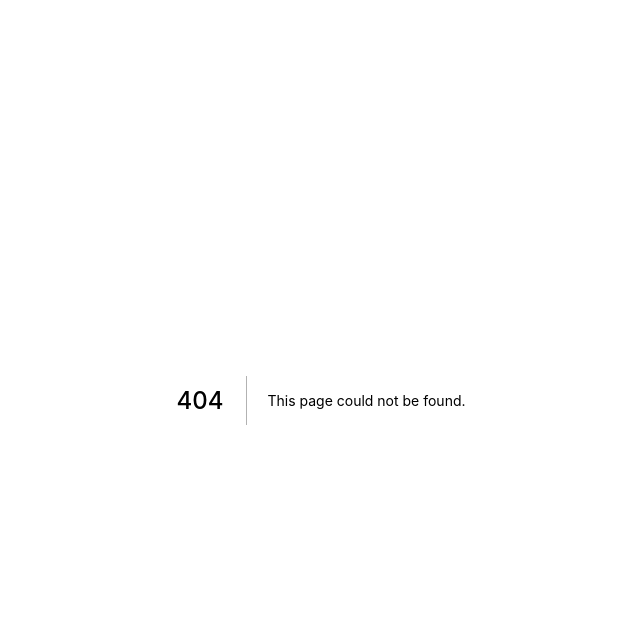
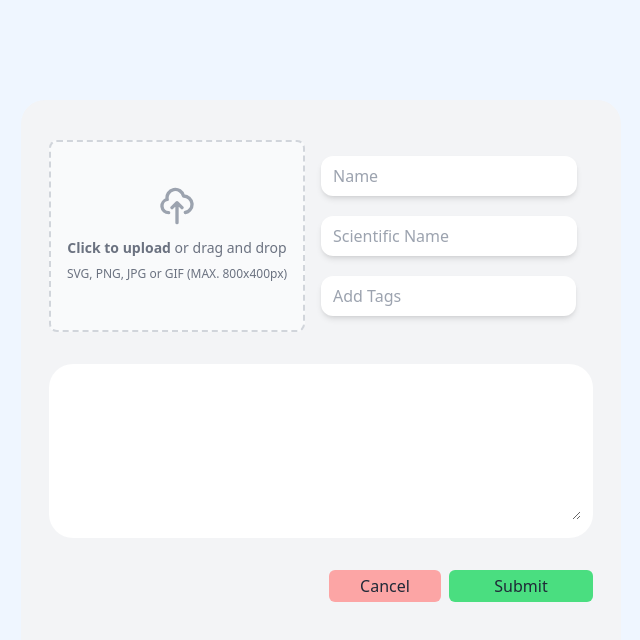
Before and after one commit to kethmi501/Y3S2-SPM-Frontend, a Next.js app: page /widgets/add-tree-widget in a window 1280 px wide. Before the commit this address had no page. Shown: the top 640 px of the page, without its empty margins (319-959 px from the left). Built offline with nearby package versions, Linux system fonts and the light colour scheme.

Commit message:
formcomponent-ui

```diff
--- /dev/null
+++ b/components/AddTree/Tag/Tag.jsx
@@ -0,0 +1,34 @@
+import React from 'react'
+
+const Tag = ({tag}) => {
+const bgColor = ()=> {
+    let value = Math.floor(Math.random() * 10);
+    if (value == 1){
+        return 'bg-red-200'
+    }
+    else if (value === 2){
+        return 'bg-green-200'
+    }  else if (value === 3){
+        return 'bg-yellow-200'
+    }  else if (value === 4){
+        return 'bg-gray-200'
+    }  else if (value === 5){
+        return 'bg-blue-200'
+    }  else if (value === 6){
+        return 'bg-pink-200'
+    }  else if (value === 7){
+        return 'bg-green-200'
+    }  else if (value === 8){
+        return 'bg-purple-200'
+    }  else if (value === 9){
+        return 'bg-orange-200'
+    }  else {
+        return 'bg-red-200'
+    }
+}
+  return (
+    <div className={`${bgColor()} w-fit px-6 h-11 flex items-center justify-center rounded-2xl`}>{tag}</div>
+  )
+}
+
+export default Tag
--- /dev/null
+++ b/components/AddTree/Uploader/Uploader.jsx
@@ -0,0 +1,82 @@
+import React, { useEffect, useState } from 'react'
+
+const Uploader = ({uploadToClient}) => {
+  const handleFile = (e) => {
+    setMessage('')
+    let file = e.target.files
+
+    for (let i = 0; i < file.length; i++) {
+      const fileType = file[i]['type']
+      const validImageTypes = ['image/gif', 'image/jpeg', 'image/png']
+      if (validImageTypes.includes(fileType)) {
+        setFile([...files, file[i]])
+      } else {
+        setMessage('only images accepted')
+      }
+    }
+  }
+
+
+
+//   const uploadToClient = (event) => {
+//     if (event.target.files && event.target.files[0]) {
+//       const i = event.target.files[0]
+
+//       setImage(i)
+//       setCreateObjectURL(URL.createObjectURL(i))
+//     }
+//   }
+
+  const uploadToServer = async (event) => {
+    const body = new FormData()
+    body.append('file', image)
+    const response = await fetch('/api/file', {
+      method: 'POST',
+      body,
+    })
+  }
+  return (
+    <div>
+      <div NameName="flex justify-center items-center w-full">
+
+        <label
+          htmlFor="dropzone-file"
+          className="flex flex-col justify-center items-center md:w-64 w-full h-48 bg-gray-50 rounded-lg border-2 border-gray-300 border-dashed cursor-pointer dark:hover:bg-bray-800 dark:bg-gray-700 hover:bg-gray-100 dark:border-gray-600 dark:hover:border-gray-500 dark:hover:bg-gray-600"
+        >
+          <div className="flex flex-col justify-center items-center pt-5 pb-6">
+            <svg
+              aria-hidden="true"
+              className="mb-3 w-10 h-10 text-gray-400"
+              fill="none"
+              stroke="currentColor"
+              viewBox="0 0 24 24"
+              xmlns="http://www.w3.org/2000/svg"
+            >
+              <path
+                strokeLinecap="round"
+                strokeLinejoin="round"
+                strokeWidth="2"
+                d="M7 16a4 4 0 01-.88-7.903A5 5 0 1115.9 6L16 6a5 5 0 011 9.9M15 13l-3-3m0 0l-3 3m3-3v12"
+              ></path>
+            </svg>
+            <p className="mb-2 text-sm text-gray-500 dark:text-gray-400">
+              <span className="font-semibold">Click to upload</span> or drag and
+              drop
+            </p>
+            <p className="text-xs text-gray-500 dark:text-gray-400">
+              SVG, PNG, JPG or GIF (MAX. 800x400px)
+            </p>
+          </div>
+          <input
+            id="dropzone-file"
+            type="file"
+            className="hidden"
+            onChange={uploadToClient}
+          />
+        </label>
+      </div>
+    </div>
+  )
+}
+
+export default Uploader
--- /dev/null
+++ b/hooks/mobileResponsive.js
@@ -0,0 +1,29 @@
+import { useState, useEffect } from 'react'
+
+export default function useWindowDimensions() {
+  const hasWindow = typeof window !== 'undefined'
+
+  function getWindowDimensions() {
+    const width = hasWindow ? window.innerWidth : null
+    const height = hasWindow ? window.innerHeight : null
+    return {
+      width,
+      height,
+    }
+  }
+
+  const [windowDimensions, setWindowDimensions] = useState(
+    getWindowDimensions()
+  )
+
+  useEffect(() => {
+    if (hasWindow) {
+      const handleResize = () => {
+        setWindowDimensions(getWindowDimensions())
+      }
+      window.addEventListener('resize', handleResize)
+      return () => window.removeEventListener('resize', handleResize)
+    }
+  }, [hasWindow])
+  return windowDimensions
+}
--- /dev/null
+++ b/pages/widgets/add-tree-widget.jsx
@@ -0,0 +1,12 @@
+import React from 'react'
+import AddTree from '../../widgets/add-tree/AddTree'
+
+const AddTreeWidget = () => {
+  return (
+    <div className='flex items-center justify-center h-screen bg-blue-50'>
+        <AddTree/>
+    </div>
+  )
+}
+
+export default AddTreeWidget
--- a/tailwind.config.js
+++ b/tailwind.config.js
@@ -3,6 +3,7 @@ module.exports = {
   content: [
     "./pages/**/*.{js,ts,jsx,tsx}",
     "./components/**/*.{js,ts,jsx,tsx}",
+    "./widgets/**/*.{js,ts,jsx,tsx}",
   ],
   theme: {
     extend: {},
--- /dev/null
+++ b/widgets/add-tree/AddTree.jsx
@@ -0,0 +1,86 @@
+import React, { useEffect, useState } from 'react'
+import Tag from '../../components/AddTree/Tag/Tag'
+import Uploader from '../../components/AddTree/Uploader/Uploader'
+import useWindowDimensions from '../../hooks/mobileResponsive'
+
+const AddTree = () => {
+  const [createObjectURL, setCreateObjectURL] = useState(null)
+  const width = useWindowDimensions().width ?? 0
+  const [mobile, setMobile] = useState(false)
+  const [image, setImage] = useState(null)
+
+  useEffect(() => {
+    setMobile(width < 768)
+  }, [width])
+  const [tags, setTags] = useState([])
+  const addTags = (tag) => {
+    setTags((prevState) => [...prevState, tag])
+  }
+  const tagsFunction = (key, value) => {
+    if (key === 'Enter') {
+      addTags(value)
+    }
+  }
+  const uploadToClient = (event) => {
+    if (event.target.files && event.target.files[0]) {
+      const i = event.target.files[0]
+
+      setImage(i)
+      setCreateObjectURL(URL.createObjectURL(i))
+    }
+  }
+  return (
+    <form className="flex flex-col rounded-3xl bg-gray-100 py-10 px-7 md:w-[600px] md:h-[600px] w-full h-fit m-3">
+      <section className="flex md:flex-row flex-col">
+        <div className="md:py-0 py-2">
+          {createObjectURL ? (
+            <div className="py-3">
+              <img src={createObjectURL} className="w-full h-full" />
+            </div>
+          ) : (
+            <Uploader uploadToClient={uploadToClient} />
+          )}
+        </div>
+        <section className="flex flex-col w-full justify-center space-y-5 md:px-4">
+          <input
+            type="text"
+            placeholder="Name"
+            className="h-10 p-3 rounded-xl outline-none focus:outline-blue-300 shadow-md"
+          />
+          <input
+            type="text"
+            placeholder="Scientific Name"
+            className="h-10 p-3 rounded-xl outline-none focus:outline-blue-300 shadow-md"
+          />
+          <section className="flex space-x-3">
+            {tags.map((tags) => (
+              <Tag key={tags} tag={tags} />
+            ))}
+            <input
+              type="text"
+              placeholder="Add Tags"
+              className="h-10 p-3 rounded-xl outline-none focus:outline-blue-300 shadow-md"
+              onKeyDown={(e) => {
+                tagsFunction(e.code, e.target.value)
+              }}
+            />
+          </section>
+        </section>
+      </section>
+      <section className="py-8">
+        <div className=" outline-none focus:outline-blue-300 rounded-3xl overflow-hidden p-3 bg-white">
+          <textarea
+            type="text"
+            className="outline-none w-full"
+            rows={mobile ? 2 : 6}
+          />
+        </div>
+      </section>
+      <section className='w-full flex justify-end space-x-2'>
+        <button className='bg-red-300 py-1 px-4 rounded-md w-28 text-gray-800 hover:bg-red-200'>Cancel</button>
+        <input type="submit" value="Submit" className="bg-green-400 py-1 px-4 rounded-md w-36 text-gray-800 hover:bg-green-300" />
+      </section>
+    </form>
+  )
+}
+export default AddTree
```
